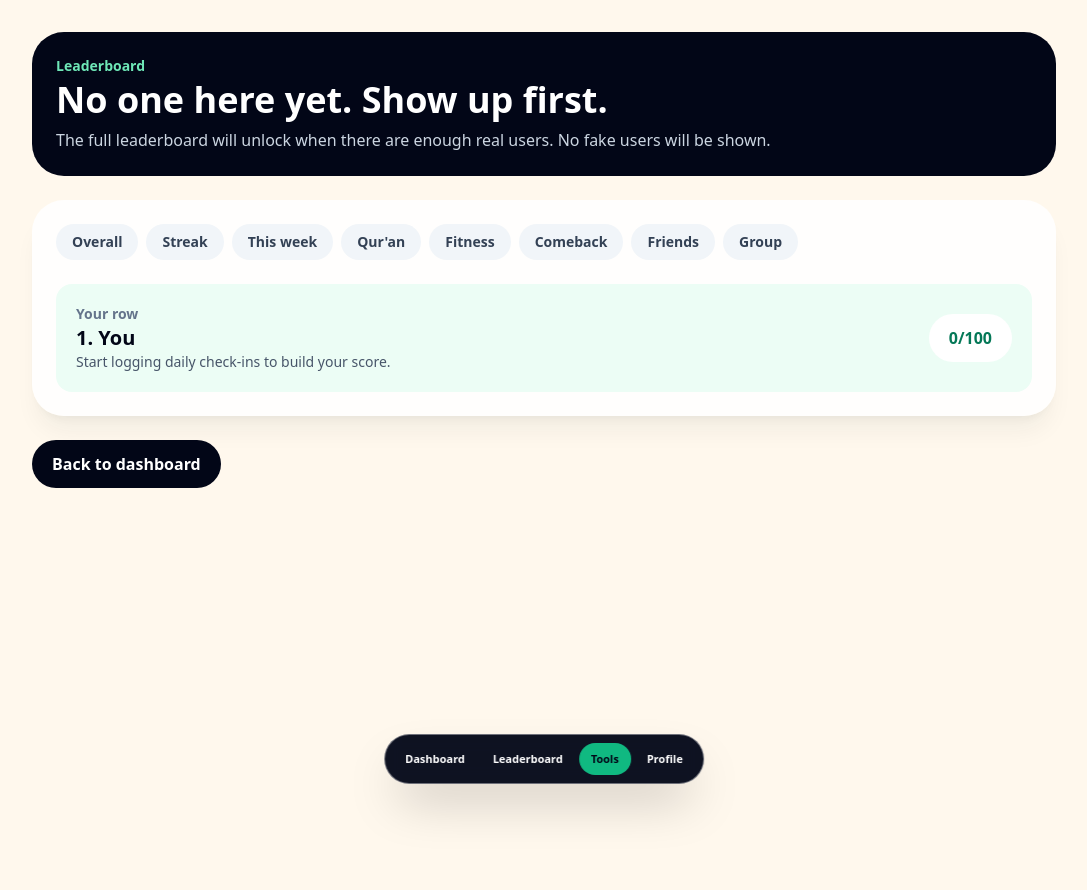
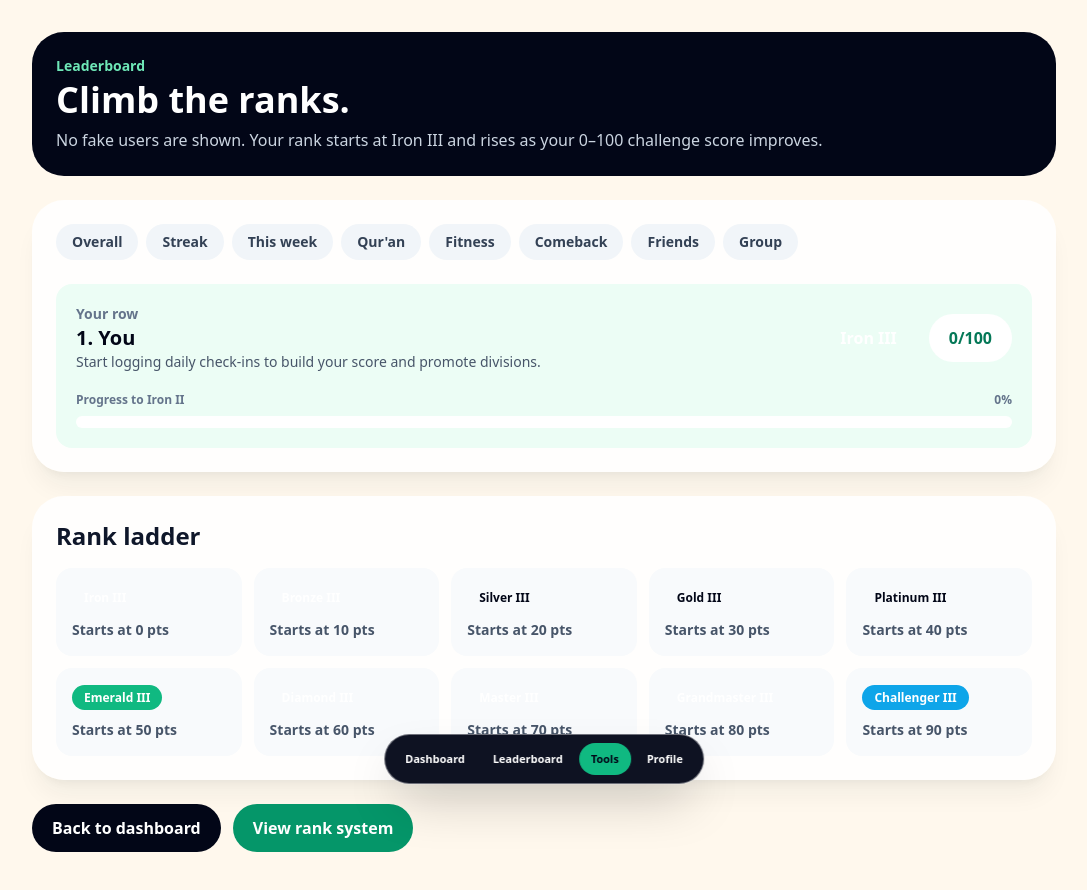
Before and after one commit to hxhhxxs/The-Challenge-, a Next.js app: page /leaderboard in a window 1280 px wide. Shown: the top 890 px of the page, without its empty margins (96-1183 px from the left). Built offline with nearby package versions, Linux system fonts and the light colour scheme.

Commit message:
Show ranks on leaderboard page

```diff
--- a/app/leaderboard/page.tsx
+++ b/app/leaderboard/page.tsx
@@ -1,16 +1,19 @@
 import Link from "next/link";
 import { cardClass, pageBg } from "@/lib/challenge-ui";
+import { getRankFromScore, formatRank } from "@/lib/ranks";
 
 export default function LeaderboardPage() {
   const tabs = ["Overall", "Streak", "This week", "Qur'an", "Fitness", "Comeback", "Friends", "Group"];
+  const yourScore = 0;
+  const yourRank = getRankFromScore(yourScore);
 
   return (
     <main className={pageBg}>
       <div className="mx-auto max-w-5xl space-y-6">
         <section className="rounded-[2rem] bg-slate-950 p-6 text-white">
           <p className="text-sm font-bold text-emerald-300">Leaderboard</p>
-          <h1 className="mt-1 text-4xl font-black">No one here yet. Show up first.</h1>
-          <p className="mt-2 text-slate-300">The full leaderboard will unlock when there are enough real users. No fake users will be shown.</p>
+          <h1 className="mt-1 text-4xl font-black">Climb the ranks.</h1>
+          <p className="mt-2 text-slate-300">No fake users are shown. Your rank starts at Iron III and rises as your 0–100 challenge score improves.</p>
         </section>
 
         <section className={cardClass}>
@@ -20,18 +23,43 @@ export default function LeaderboardPage() {
             ))}
           </div>
           <div className="mt-6 rounded-2xl bg-emerald-50 p-5">
-            <div className="flex items-center justify-between gap-4">
+            <div className="flex flex-col justify-between gap-4 md:flex-row md:items-center">
               <div>
                 <p className="text-sm font-bold text-slate-500">Your row</p>
                 <p className="text-xl font-black text-slate-950">1. You</p>
-                <p className="text-sm text-slate-600">Start logging daily check-ins to build your score.</p>
+                <p className="text-sm text-slate-600">Start logging daily check-ins to build your score and promote divisions.</p>
               </div>
-              <div className="rounded-full bg-white px-5 py-3 font-black text-emerald-700">0/100</div>
+              <div className="flex flex-wrap items-center gap-3">
+                <span className={`rounded-full px-5 py-3 font-black ${yourRank.color}`}>{formatRank(yourScore)}</span>
+                <span className="rounded-full bg-white px-5 py-3 font-black text-emerald-700">{yourScore}/100</span>
+              </div>
+            </div>
+            <div className="mt-5">
+              <div className="flex items-center justify-between text-xs font-black text-slate-500">
+                <span>Progress to {yourRank.nextRank}</span>
+                <span>{yourRank.progressToNext}%</span>
+              </div>
+              <div className="mt-2 h-3 rounded-full bg-white">
+                <div className="h-3 rounded-full bg-emerald-500" style={{ width: `${yourRank.progressToNext}%` }} />
+              </div>
             </div>
           </div>
         </section>
 
-        <Link href="/dashboard" className="inline-block rounded-full bg-slate-950 px-5 py-3 font-black text-white">Back to dashboard</Link>
+        <section className={cardClass}>
+          <h2 className="text-2xl font-black">Rank ladder</h2>
+          <div className="mt-4 grid gap-3 md:grid-cols-2 lg:grid-cols-5">
+            {[0, 10, 20, 30, 40, 50, 60, 70, 80, 90].map((score) => {
+              const rank = getRankFromScore(score);
+              return <div key={score} className="rounded-2xl bg-slate-50 p-4"><span className={`rounded-full px-3 py-1 text-xs font-black ${rank.color}`}>{formatRank(score)}</span><p className="mt-3 text-sm font-bold text-slate-600">Starts at {score} pts</p></div>;
+            })}
+          </div>
+        </section>
+
+        <div className="flex flex-wrap gap-3">
+          <Link href="/dashboard" className="inline-block rounded-full bg-slate-950 px-5 py-3 font-black text-white">Back to dashboard</Link>
+          <Link href="/ranks" className="inline-block rounded-full bg-emerald-600 px-5 py-3 font-black text-white">View rank system</Link>
+        </div>
       </div>
     </main>
   );
```
